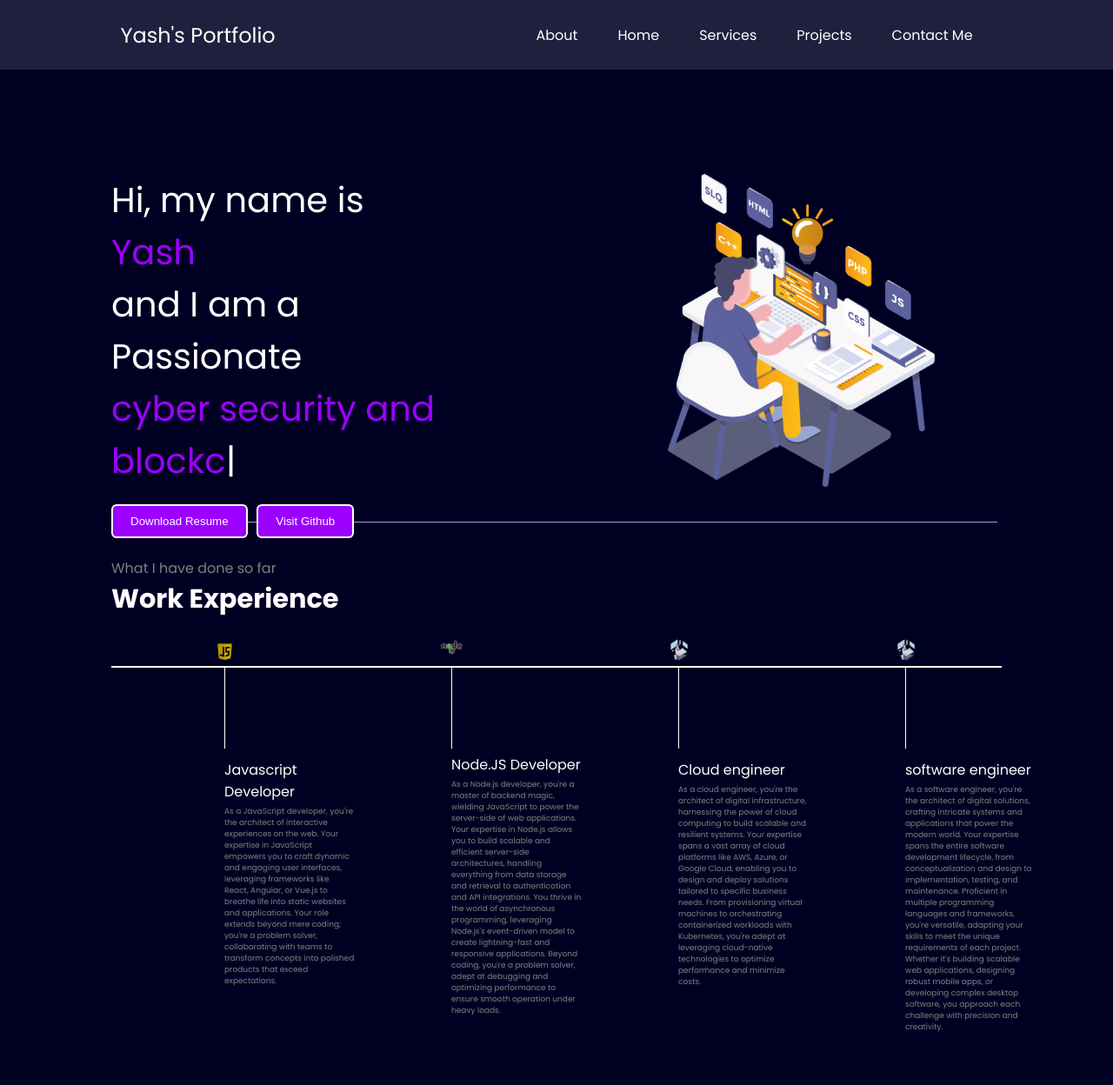
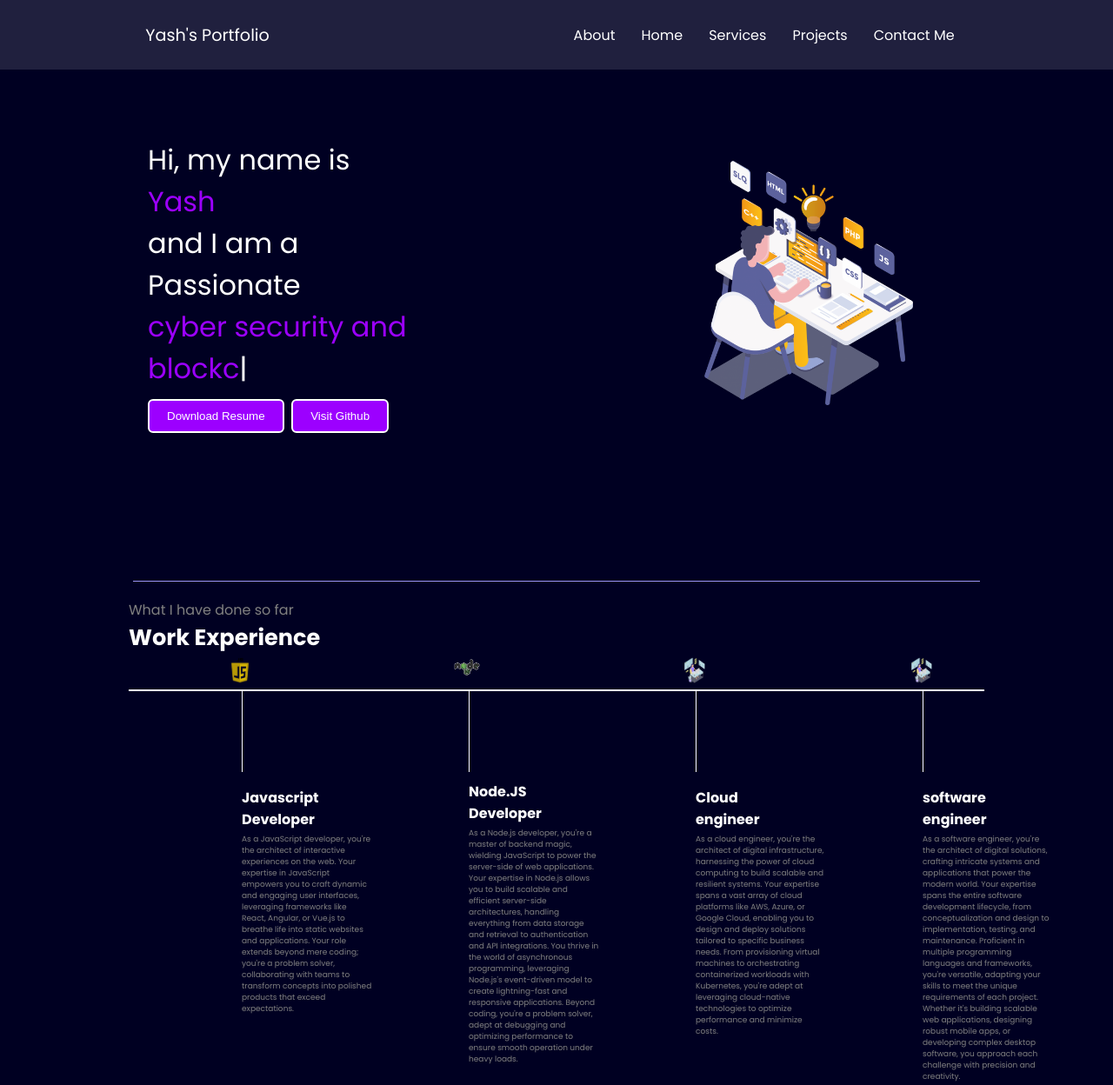
Before and after one commit to yashhh009/My_Portfolio, a plain HTML site: page index.html in a window 1280 px wide. Shown: the top 1248 px of the page at 87% size. Drawn offline with nearby package versions, Linux system fonts and the light colour scheme.

Commit message:
Update style.css

```diff
--- a/style.css
+++ b/style.css
@@ -1,6 +1,7 @@
 * {
     margin: 0;
-    padding: 0;
+  padding: 0;
+  box-sizing: border-box;
   }
   body {
     background-color: rgb(0, 0, 34);
@@ -11,7 +12,7 @@
     display: flex;
     justify-content: space-around;
     align-items: center;
-    height: 80px;
+    height: 10vh;
     background-color: rgb(32, 32, 62);
   }
 
@@ -21,40 +22,62 @@
   }
   nav ul li {
     list-style: none;
-    margin: 0 23px;
+    margin: 0 15px; /* Adjusted margin for smaller screens */
     cursor: pointer;
   }
   nav ul li a {
     text-decoration: none;
     color: white;
+    transition: 0.3s;
+    /* overflow: hidden; */
+    z-index: 1;
+  }
+  nav ul:hover li a{
+    opacity: 0.1;
   }
   nav ul li a:hover {
-    color: rgb(66, 66, 209);
     font-size: 1.04rem;
+    transform: scale(1.4);
+    z-index: 1000;
+    color: #ff3f81;
+    opacity: 1;
   }
+  nav ul li a:before{
+    content: '';
+    top: 0;
+    left: 0;
+    width: 100%;
+    height: 100%;
+    background: linear-gradient(90deg, transparent, rgba(255,255,255,0.8), transparent);
+    transform: skewX(35deg);
+    transition: 0s;
+  }
+
   main hr{
     border: 0;
     background: #9c97f1;
     height: 1.2px;
-    margin: 40px 5px;
+    margin: 20px 5px;/* Adjusted margin for smaller screens */
   }
   .left {
     color: white;
-    font-size: 1.5rem;
+    font-size: 1.2rem;/* Adjusted font size for smaller screens */
   }
   .firstSection {
     display: flex;
+    flex-wrap: wrap; /* Allow flex items to wrap on smaller screens */
     justify-content: space-around;
-    margin: 120px 0;
+    margin: 80px 0;
     align-items: center;
   }
 
   .firstSection > div {
-    width: 30%;
-    height: 100px;
+    width: 100%; /* Full width on smaller screens */
+  max-width: 300px; /* Limit width on larger screens */
+  margin-bottom: 20px; /* Adjusted margin for smaller screens */
   }
   .leftSection {
-    font-size: 2.5rem;
+    font-size: 2rem; /* Adjusted font size for smaller screens */
   }
   .rightSection img {
     width: 80%;
@@ -68,20 +91,21 @@
   .secondSection {
   max-width: 80%;
   margin: auto;
-    margin-top: 300px;
-    height: 120vh;
+  height: 120vh;
+  margin-top: 150px; /* Adjusted margin for smaller screens */
+  padding: 0 20px; /* Added padding for smaller screens */
   }
   .secondSection h1{
-    font-size: 1.9rem;
+    font-size: 1.6rem; /* Adjusted font size for smaller screens */
   }
   .text-gray{
     color: grey;
   }
   .secondSection .box{
     background: white;
-width: 80vw;
+width: 100%;
 height: 2px;
-margin: 54px 0;
+margin: 40px 0;/* Adjusted margin for smaller screens */
 display: flex;
 }
 .secondSection .vertical{
@@ -89,18 +113,20 @@ display: flex;
   width: 1px;
   background-color: white;
   margin: 0 130px;
+  display: flexbox; /* Hide vertical separator on smaller screens */
 }
 .vertical-title{
     position: relative;
     top: 75px;
-    width: 150px;
-    font-style: bold;
+    width: 50%;
+    font-weight: bold; /* Corrected property name */
+    text-align: center; /* Center align for smaller screens */
 }
 .img-top{
-  width: 25px;
+    width: 30px;
   position: relative;
-    top: -31px;
-    left: -12px;
+  top: -37px;
+  left: -17px;
 }
 .vertical-desc {
     position: relative;
@@ -108,6 +134,7 @@ display: flex;
     color: grey;
     width: 150px;
     font-size: 9px;
+
 }
 footer{
     background-color: rgb(32, 32, 62);
@@ -115,15 +142,19 @@ footer{
 }
 .footer{
     display: flex;
-    padding: 23px 122px;
-    justify-content: space-evenly
+    flex-wrap: wrap;
+    padding: 20px 0;
+    justify-content: center;
 }
 .footer ul{
      list-style: none;
 
 }
 .footer div{
-    width: 223px;
+    width: 100%; /* Full width on smaller screens */
+  max-width: 300px; /* Limit width on larger screens */
+  margin-bottom: 20px; /* Adjusted margin for smaller screens */
+  text-align: center; /* Center align for smaller screens */
 }
 footer .footer-right{
     text-align: center;
@@ -138,6 +169,17 @@ footer .footer-right{
     border: 2px solid white;
     border-radius: 6px;
     cursor: pointer;
+    transition: 0.3s;
 }
-
-/* Path: index.html */
+.btn:hover{
+    background-color: #ff3f81;
+    font-size: 1rem;
+    transform: scale(1.4);
+    z-index: 1000;
+    color: white;
+}
+@media (max-width: 768px){
+    .secondSection .vertical {
+        display: none; /* Hide vertical separator on smaller screens */
+      }
+}
```
